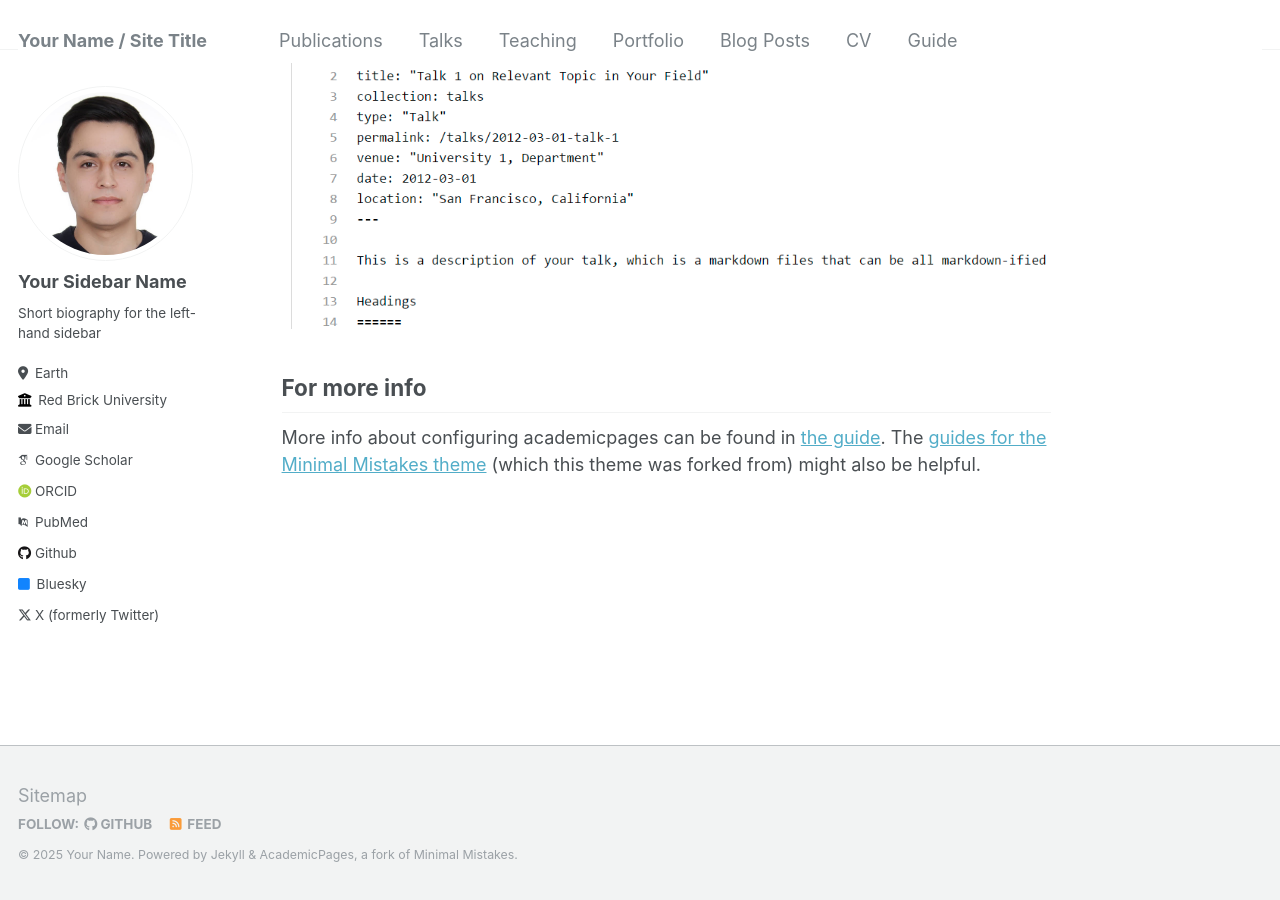
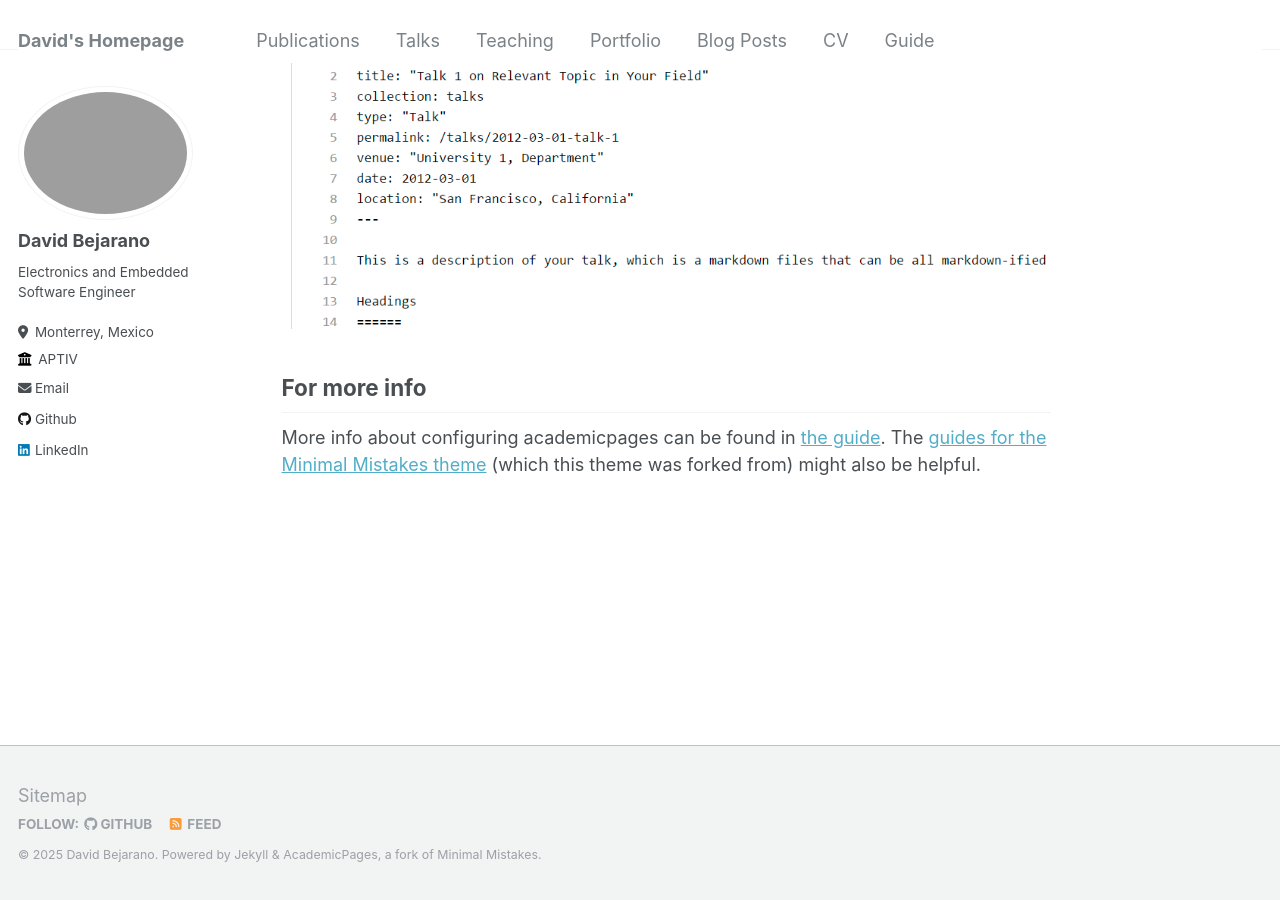
Before and after one commit to davidbejaranob/davidbejaranob.github.io, a Jekyll site: the page built from _pages/about.md, in a window 1280 px wide and 900 px high, scrolled down 2640 px. Built offline with Jekyll 4.4.1, drawn with Linux system fonts in a browser that asks for light colours; some web fonts are replaced.

Commit message:
changed the template to disply my information

```diff
--- a/_config.yml
+++ b/_config.yml
@@ -8,11 +8,11 @@
 
 # Basic Site Settings
 locale                   : "en-US"
-title                    : "Your Name / Site Title"
+title                    : "David's Homepage"
 title_separator          : "-"
-name                     : &name "Your Name"
-description              : &description "personal description"
-url                      : https://academicpages.github.io # the base hostname & protocol for your site e.g. "https://mmistakes.github.io"
+name                     : &name "David Bejarano"
+description              : &description "Electronics and Embedded Software Engineer"
+url                      : https://davidbejaranob.github.io # the base hostname & protocol for your site e.g. "https://mmistakes.github.io"
 baseurl                  : "" # the subpath of your site, e.g. "/blog"
 repository               : "academicpages/academicpages.github.io"
 
@@ -21,33 +21,33 @@ repository               : "academicpages/academicpages.github.io"
 #               Additional customization can be done by editing /_includes/author-profile.html
 author:
   # Biographic information
-  avatar           : "profile.jpeg"
-  name             : "Your Sidebar Name"
+  avatar           : "profile.png"
+  name             : "David Bejarano"
   pronouns         : # example: "she/her"
-  bio              : "Short biography for the left-hand sidebar"
-  location         : "Earth"
-  employer         : "Red Brick University"
+  bio              : "Electronics and Embedded Software Engineer"
+  location         : "Monterrey, Mexico"
+  employer         : "APTIV"
   uri              : # URL
-  email            : "none@example.org"
+  email            : "dbejaranobazan@gmail.com"
 
   # Academic websites
   arxiv            : # URL - Update with the correct link to your profile
-  googlescholar    : "https://scholar.google.com/citations?user=PS_CX0AAAAAJ"
+  googlescholar    : # "https://scholar.google.com/citations?user=PS_CX0AAAAAJ"
   impactstory      : # URL
-  orcid            : "http://orcid.org/yourorcidurl"
-  pubmed           : "https://www.ncbi.nlm.nih.gov/pubmed/?term=john+snow"
+  orcid            : # "http://orcid.org/yourorcidurl"
+  pubmed           : # "https://www.ncbi.nlm.nih.gov/pubmed/?term=john+snow"
   researchgate     : # URL
 
   # Repositories and software development
   bitbucket        : # Username - Update with your username on the site
   codepen          : # Username
   dribbble         : # Username
-  github           : "academicpages"
+  github           : "davidbejaranob"
   kaggle           : # Username
   stackoverflow    : # User number or user number and name (i.e., use "1" or "1/jeff-atwood")
 
   # Social media
-  bluesky          : "bsky.app" # Replace this with you Bluesky username
+  bluesky          : # "bsky.app" # Replace this with you Bluesky username
   facebook         : # Username
   flickr           : # Username
   foursquare       : # Username
@@ -56,7 +56,7 @@ author:
   keybase          : # Username
   instagram        : # Username
   lastfm           : # Username
-  linkedin         : # Username
+  linkedin         : "dbejaranobazan"
   mastodon         : # URL
   medium           : # URL
   pinterest        : # Username
@@ -64,7 +64,7 @@ author:
   steam            : # Username
   telegram         : # URL
   tumblr           : # Username
-  twitter          : "UniofOxford"  # Replace this with your X / Twitter handle
+  twitter          : # "UniofOxford"  # Replace this with your X / Twitter handle
   vine             : # Username
   weibo            : # Username
   wikipedia        : # Username
@@ -120,7 +120,7 @@ yandex_site_verification :
 
 # Social Sharing
 twitter:
-  username               : &twitter
+  username               : #&twitter
 facebook:
   username               :
   app_id                 :
@@ -200,16 +200,16 @@ kramdown:
 # Collections
 collections:
   teaching:
-    output: true
+    output: false
     permalink: /:collection/:path/
   publications:
-    output: true
+    output: false
     permalink: /:collection/:path/
   portfolio:
-    output: true
+    output: false
     permalink: /:collection/:path/
   talks:
-    output: true
+    output: false
     permalink: /:collection/:path/
 
 
```
